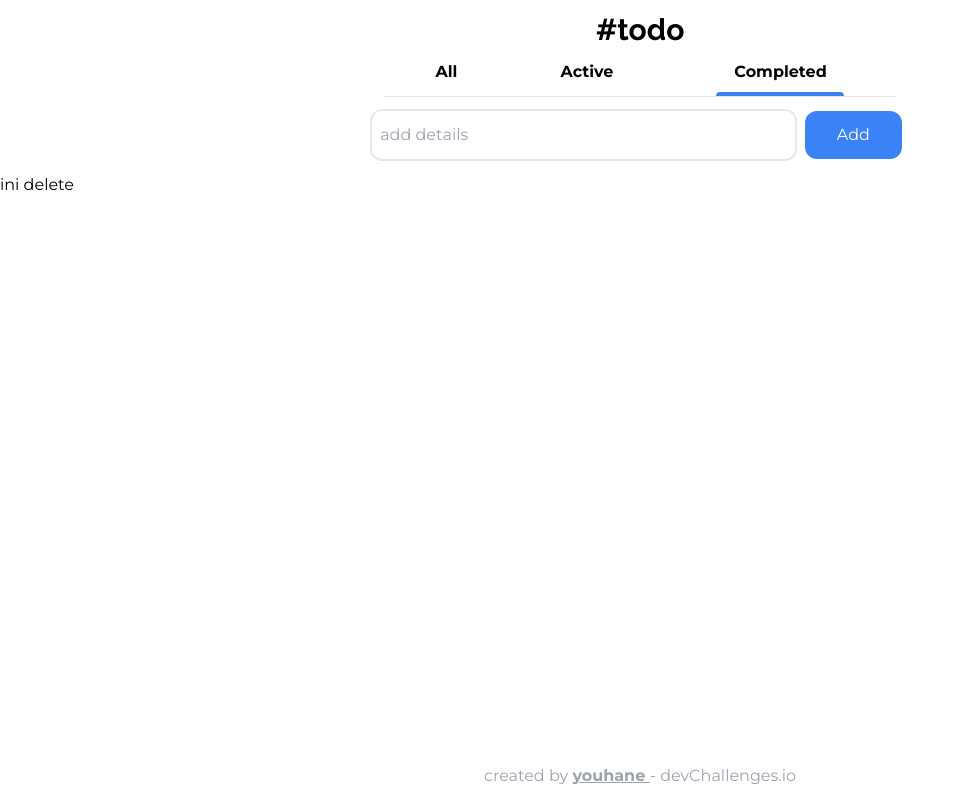
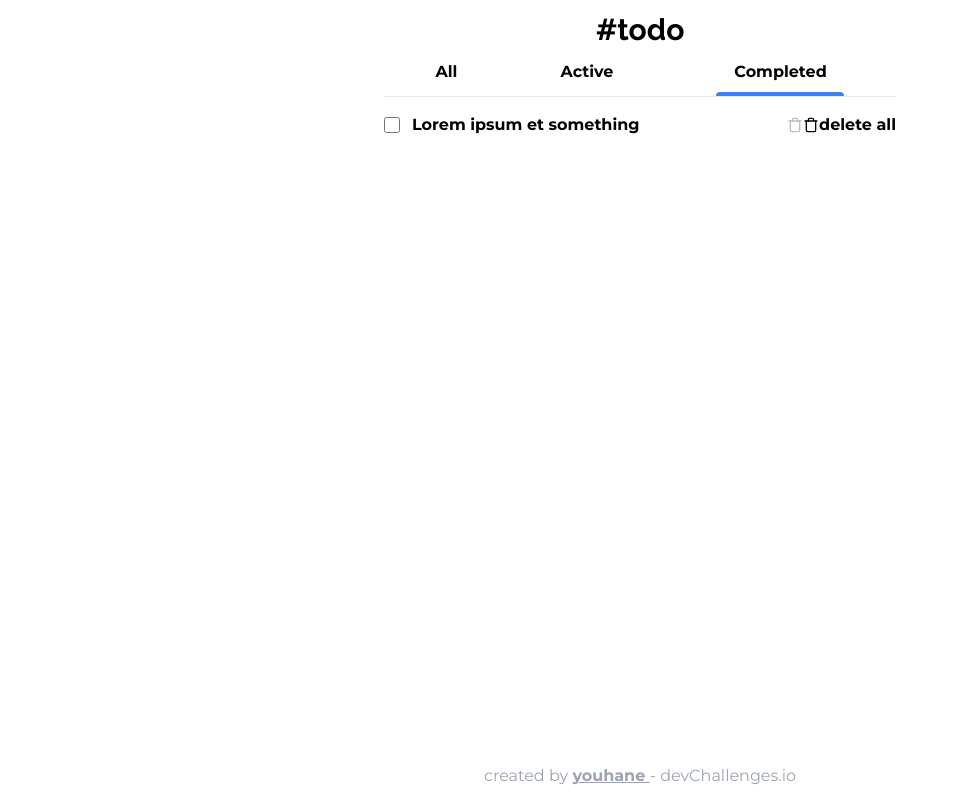
Before and after one commit to youhane/todo_challenge, a React (Create React App) app: page / in a window 1280 px wide. Both pictures are taken after a click on the button "Completed". Shown: the whole page, without its empty margins (0-964 px from the left). Built offline with nearby package versions, Linux system fonts and the light colour scheme.

Commit message:
need to fix the indidual todos

```diff
--- a/package.json
+++ b/package.json
@@ -8,6 +8,7 @@
     "@testing-library/user-event": "^13.5.0",
     "react": "^17.0.2",
     "react-dom": "^17.0.2",
+    "react-icons": "^4.3.1",
     "react-scripts": "5.0.0",
     "web-vitals": "^2.1.4"
   },
--- a/src/App.js
+++ b/src/App.js
@@ -1,5 +1,4 @@
 import { useState } from "react";
-import DeleteList from "./components/DeleteList";
 import Footer from "./components/Footer";
 import Header from "./components/Header";
 import TodoForm from "./components/TodoForm";
@@ -12,8 +11,8 @@ function App() {
     <div className="font-montserrat">
       <h1 className="font-ralewayBold font-black text-center text-3xl my-3">#todo</h1>
       <Header setshowingComplete={setshowingComplete} />
-      <TodoForm />
-      {showingComplete ? <DeleteList /> : <TodoList />}
+      {showingComplete ? '' : <TodoForm />}
+      <TodoList showingComplete={showingComplete} />
       <Footer />
     </div>
   );
--- a/src/components/DeleteList.jsx
+++ /dev/null
@@ -1,5 +0,0 @@
-import React from 'react';
-
-export default function DeleteList() {
-    return <div>ini delete</div>
-}
--- a/src/components/TodoList.jsx
+++ b/src/components/TodoList.jsx
@@ -1,13 +1,19 @@
 import React, { useState } from 'react';
+import { FiTrash } from 'react-icons/fi'
 
-export default function TodoList() {
+export default function TodoList({ showingComplete }) {
     const [checked, setChecked] = useState(false);
 
-    return <div className='flex items-center w-2/5 mx-auto my-4 font-bold'>
+    return <div className='flex items-center w-2/5 mx-auto my-4 font-bold justify-between'>
         <input type="checkbox" className='w-4 h-4 mr-3' onClick={() => setChecked(!checked)} />
         {
-            !checked ? <p>Lorem ipsum et something</p> : <s>Lorem ipsum et something</s>
+            !checked ? <p className='mr-auto'>Lorem ipsum et something</p> : <s className='mr-auto'>Lorem ipsum et something</s>
         }
-
+        {
+            showingComplete && <button className='opacity-25 hover:opacity-75'><FiTrash /></button>
+        }
+        {
+            showingComplete && <button className='flex items-center'><FiTrash />delete all</button>
+        }
     </div>
 }
--- /dev/null
+++ b/src/components/Todos.jsx
@@ -0,0 +1,5 @@
+import React from 'react';
+
+export default function Todos() {
+    return <div></div>;
+}
```
Also changed, not shown: 1 other file (tests, documents, lock files or other folders).
